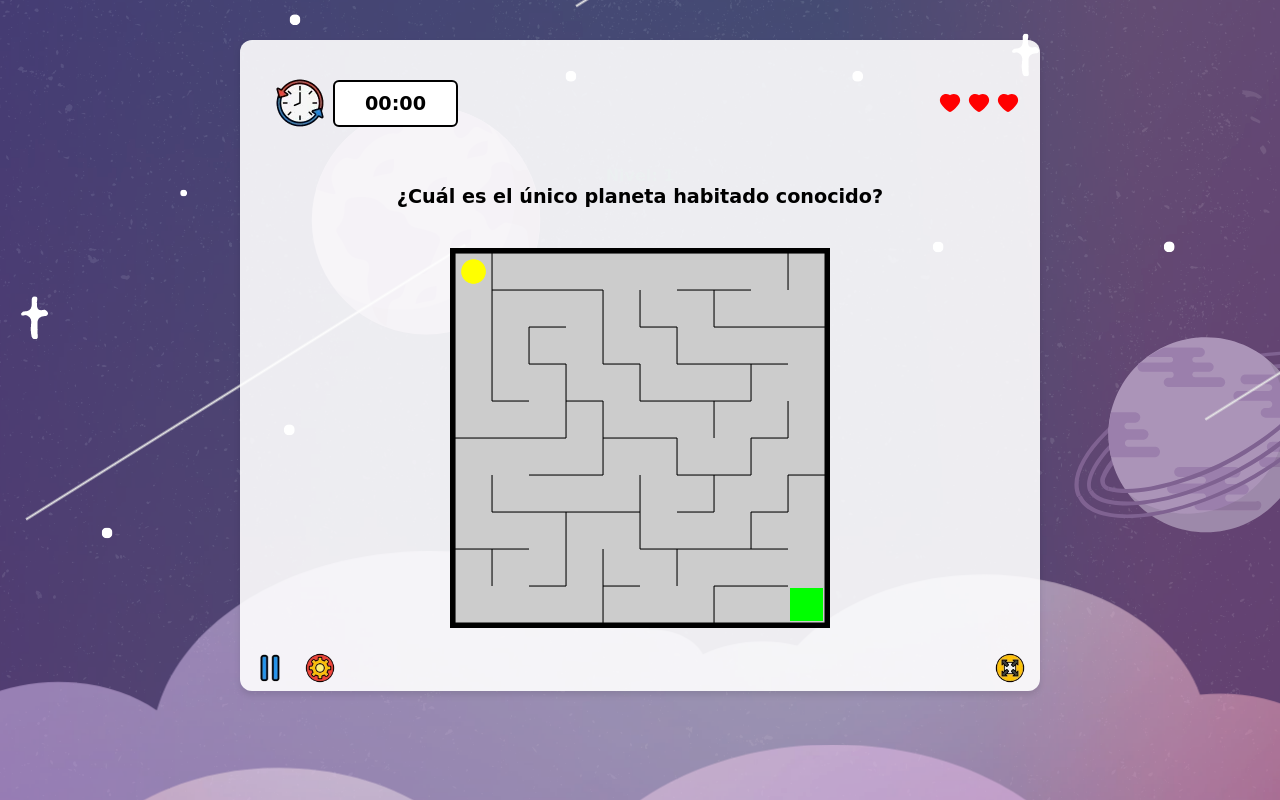
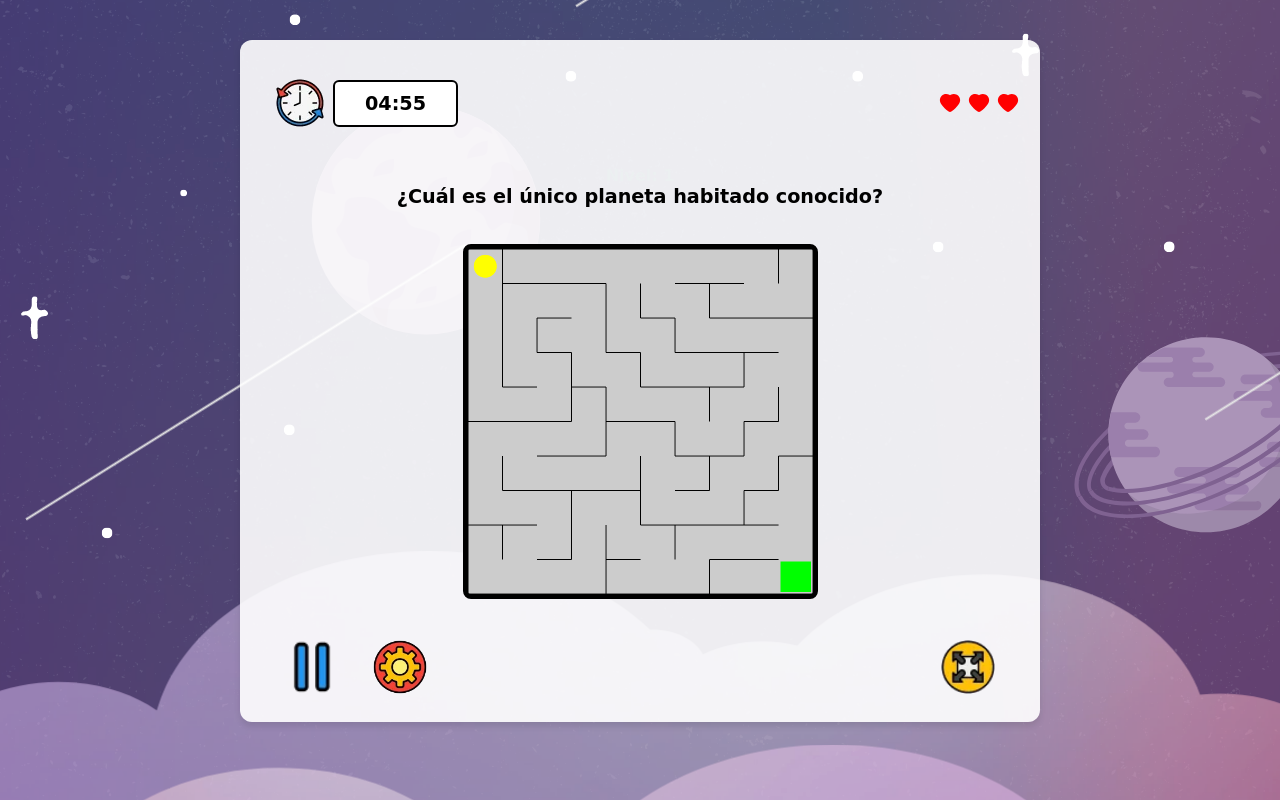
Before and after one commit to riofutabac/MazeGame, a React (Vite) app: page /game in a window 1280 px wide. Built offline with nearby package versions, Linux system fonts and the light colour scheme.

Commit message:
Screen Reader Game funcional, faltaría el reader de la solución del laberinto

```diff
--- a/src/logic/Player.js
+++ b/src/logic/Player.js
@@ -64,5 +64,12 @@ export default function Player(maze, ctx, cellSize, onComplete) {
     }
   };
 
+  this.getCurrentPosition = () => {
+    return {
+      row: this.currentPos.x,
+      col: this.currentPos.y
+    };
+  };
+
   drawPlayer();
 }
--- a/src/pages/Game/Game.jsx
+++ b/src/pages/Game/Game.jsx
@@ -32,7 +32,7 @@ import {
 export default function Game() {
   const navigate = useNavigate();
   const { level, currentQuestion } = useGame();
-  const [time, setTime] = useState('00:00');
+  const [time, setTime] = useState('05:00');
   const [lives, setLives] = useState(3);
   const [isGameFinished, setIsGameFinished] = useState(false);
   const [gameStats, setGameStats] = useState(null);
@@ -41,9 +41,12 @@ export default function Game() {
   const [isSoundOpen, setIsSoundOpen] = useState(false);
   const [moves, setMoves] = useState(0);
   const [showModal, setShowModal] = useState(false);
+  const [secondsLeft, setSecondsLeft] = useState(300); // 5 minutos en segundos
+  const [isFullscreen, setIsFullscreen] = useState(false);
 
   const canvasRef = useRef(null);
   const [cellSize, setCellSize] = useState(20);
+  const timerRef = useRef(null);
 
   const [maze, setMaze] = useState(null);
   const [drawer, setDrawer] = useState(null);
@@ -66,6 +69,28 @@ export default function Game() {
     }
   }, [level, currentQuestion]);
 
+  // Temporizador
+  useEffect(() => {
+    if (!isPaused && !isGameFinished && secondsLeft > 0) {
+      timerRef.current = setInterval(() => {
+        setSecondsLeft(prev => {
+          if (prev <= 1) {
+            clearInterval(timerRef.current);
+            setIsGameFinished(true);
+            return 0;
+          }
+          const newSeconds = prev - 1;
+          const minutes = Math.floor(newSeconds / 60);
+          const seconds = newSeconds % 60;
+          setTime(`${minutes.toString().padStart(2, '0')}:${seconds.toString().padStart(2, '0')}`);
+          return newSeconds;
+        });
+      }, 1000);
+
+      return () => clearInterval(timerRef.current);
+    }
+  }, [isPaused, isGameFinished, secondsLeft]);
+
   const handleResize = () => {
     if (!canvasRef.current) return;
 
@@ -73,12 +98,13 @@ export default function Game() {
     canvasRef.current.width = minSide;
     canvasRef.current.height = minSide;
 
-    setCellSize(Math.floor(minSide / 10)); // Ajusta según la dificultad
+    setCellSize(Math.floor(minSide / 10));
   };
 
   const handleGameComplete = (finalMoves) => {
     setMoves(finalMoves);
     setIsGameFinished(true);
+    clearInterval(timerRef.current);
     setGameStats({
       moves: finalMoves,
       time: time,
@@ -90,6 +116,8 @@ export default function Game() {
   const generateMaze = () => {
     setShowModal(false);
     setMoves(0);
+    setSecondsLeft(300); // Reiniciar temporizador a 5 minutos
+    setTime('05:00');
 
     const newMaze = new MazeGenerator(10, 10);
     const ctx = canvasRef.current.getContext('2d');
@@ -106,69 +134,131 @@ export default function Game() {
     setPlayer(newPlayer);
   };
 
-  const handleKeyDown = (e) => {
-    if (!player) return;
-    switch (e.key) {
-      case 'ArrowUp':
-        player.move('up');
-        break;
-      case 'ArrowDown':
-        player.move('down');
-        break;
-      case 'ArrowLeft':
-        player.move('left');
-        break;
-      case 'ArrowRight':
-        player.move('right');
-        break;
-      default:
-        break;
+  const toggleFullScreen = () => {
+    if (!document.fullscreenElement) {
+      document.documentElement.requestFullscreen().then(() => {
+        setIsFullscreen(true);
+      }).catch(err => {
+        console.error(`Error al intentar pantalla completa: ${err.message}`);
+      });
+    } else {
+      document.exitFullscreen().then(() => {
+        setIsFullscreen(false);
+      }).catch(err => {
+        console.error(`Error al salir de pantalla completa: ${err.message}`);
+      });
     }
   };
 
-  useEffect(() => {
-    window.addEventListener('keydown', handleKeyDown);
-    return () => window.removeEventListener('keydown', handleKeyDown);
-  });
+  const handleMazeKeyDown = (e) => {
+    if (!player || isPaused || isGameFinished) return;
+
+    let direction = null;
+    switch (e.key) {
+      case 'ArrowUp':
+        direction = 'up';
+        break;
+      case 'ArrowDown':
+        direction = 'down';
+        break;
+      case 'ArrowLeft':
+        direction = 'left';
+        break;
+      case 'ArrowRight':
+        direction = 'right';
+        break;
+      default:
+        return;
+    }
+
+    if (direction) {
+      e.preventDefault(); // Prevenir el scroll
+      player.move(direction);
+      const currentPosition = player.getCurrentPosition();
+      const announcement = `Movimiento ${direction}. Posición actual: fila ${currentPosition.row + 1}, columna ${currentPosition.col + 1}`;
+      announcePosition(announcement);
+    }
+  };
+
+  const announcePosition = (message) => {
+    const announcement = document.getElementById('maze-announcement');
+    if (announcement) {
+      announcement.textContent = message;
+    }
+  };
 
   return (
     <StyledGame>
       {!isGameFinished ? (
         <GameBoard>
           <GameHeader>
-            <TimerContainer>
+            <TimerContainer tabIndex={1} aria-label={`Tiempo restante: ${time}`}>
               <img src={timerImg} alt="Tiempo" />
               <Timer>
                 <span>{time}</span>
               </Timer>
             </TimerContainer>
-            <Lives>
+            <Lives tabIndex={2} aria-label={`${lives} vidas restantes`}>
               {[...Array(lives)].map((_, index) => (
                 <AiFillHeart key={index} color="red" />
               ))}
             </Lives>
           </GameHeader>
 
-          <QuestionSection>
+          <QuestionSection tabIndex={3}>
             <h4>Nivel: {level}</h4>
             <h3>{currentQuestion?.question}</h3>
           </QuestionSection>
 
           <MazeContainer>
-            <MazeCanvas canvasRef={canvasRef} />
+            {/* Elemento para anuncios de lectores de pantalla */}
+            <div
+              id="maze-announcement"
+              className="sr-only"
+              role="status"
+              aria-live="polite"
+            ></div>
+
+            <div
+              role="application"
+              tabIndex={4}
+              onKeyDown={handleMazeKeyDown}
+              aria-label="Laberinto del juego. Usa las flechas del teclado para moverte. Estás en la posición inicial."
+            >
+              <MazeCanvas canvasRef={canvasRef} />
+            </div>
           </MazeContainer>
+
           <GameControls>
             <div className="left-controls">
-              <button className="pause-btn" onClick={() => setIsPaused(true)}>
+              <button
+                className="pause-btn"
+                onClick={() => setIsPaused(true)}
+                tabIndex={5}
+                aria-label="Pausar juego"
+              >
                 <img src={pauseImg} alt="Botón para pausar el juego" />
               </button>
-              <button className="settings-btn" onClick={() => setIsConfigOpen(true)}>
+              <button
+                className="settings-btn"
+                onClick={() => setIsConfigOpen(true)}
+                tabIndex={6}
+                aria-label="Abrir configuración"
+              >
                 <img src={settingsImg} alt="Botón para abrir la configuración" />
               </button>
             </div>
             <div className="right-controls">
-              <button className="fullscreen-btn">
-                <img src={fullScreenImg} alt="Botón para activar pantalla completa" />
+              <button
+                className="fullscreen-btn"
+                onClick={toggleFullScreen}
+                tabIndex={7}
+                aria-label={isFullscreen ? "Salir de pantalla completa" : "Activar pantalla completa"}
+              >
+                <img
+                  src={fullScreenImg}
+                  alt={isFullscreen ? "Salir de pantalla completa" : "Activar pantalla completa"}
+                />
               </button>
             </div>
           </GameControls>
--- a/src/pages/Game/Game.styles.js
+++ b/src/pages/Game/Game.styles.js
@@ -81,8 +81,6 @@ export const Timer = styled.div`
   }
 `;
 
-
-
 export const Lives = styled.div`
   display: flex;
   gap: 5px;
@@ -106,59 +104,70 @@ export const QuestionSection = styled.div`
 `;
 
 export const MazeContainer = styled.div`
-  flex: 1;
   display: flex;
+  flex-direction: column;
+  align-items: center;
   justify-content: center;
-  align-items: center;
-  margin: 20px 0;
+  margin: 1rem 0;
+  position: relative;
+
+  .sr-only {
+    position: absolute;
+    width: 1px;
+    height: 1px;
+    padding: 0;
+    margin: -1px;
+    overflow: hidden;
+    clip: rect(0, 0, 0, 0);
+    white-space: nowrap;
+    border: 0;
+  }
+
+  canvas {
+    border: 2px solid #2D3648;
+    border-radius: 8px;
+  }
+
+  div[role="application"] {
+    &:focus {
+      outline: none;
+      box-shadow: 0 0 0 3px rgba(45, 54, 72, 0.3);
+      border-radius: 8px;
+    }
+  }
 `;
 
 export const GameControls = styled.div`
   display: flex;
   justify-content: space-between;
-  align-items: center;
+  padding: 1rem;
   width: 100%;
-
-  margin-top: auto;
 
   .left-controls, .right-controls {
     display: flex;
-    gap: 10px;
-  }
-
-  .left-controls {
-    margin-left: -10px;
-  }
-
-  .right-controls {
-    margin-right: -10px;
-  }
-
-  .left-controls img {
-    width: 30px;
-    height: 30px;
-  }
-
-  .right-controls img {
-    width: 30px;
-    height: 30px;
+    gap: 1rem;
   }
 
   button {
+    background: none;
     border: none;
+    cursor: pointer;
+    padding: 8px;
     border-radius: 8px;
-    padding: 5px;
-    color: black;
-    cursor: pointer;
-    transition: all 0.3s ease;
-    background: transparent;
-  }
+    transition: background-color 0.2s;
 
-  button:hover {
-    transform: scale(1.05);
-  }
+    &:hover {
+      background-color: rgba(0, 0, 0, 0.05);
+    }
 
-  svg {
-    font-size: 20px;
+    &:focus {
+      outline: none;
+      box-shadow: 0 0 0 2px rgba(45, 54, 72, 0.2);
+    }
+
+    img {
+      width: 56px;
+      height: 56px;
+    }
   }
 `;
```
